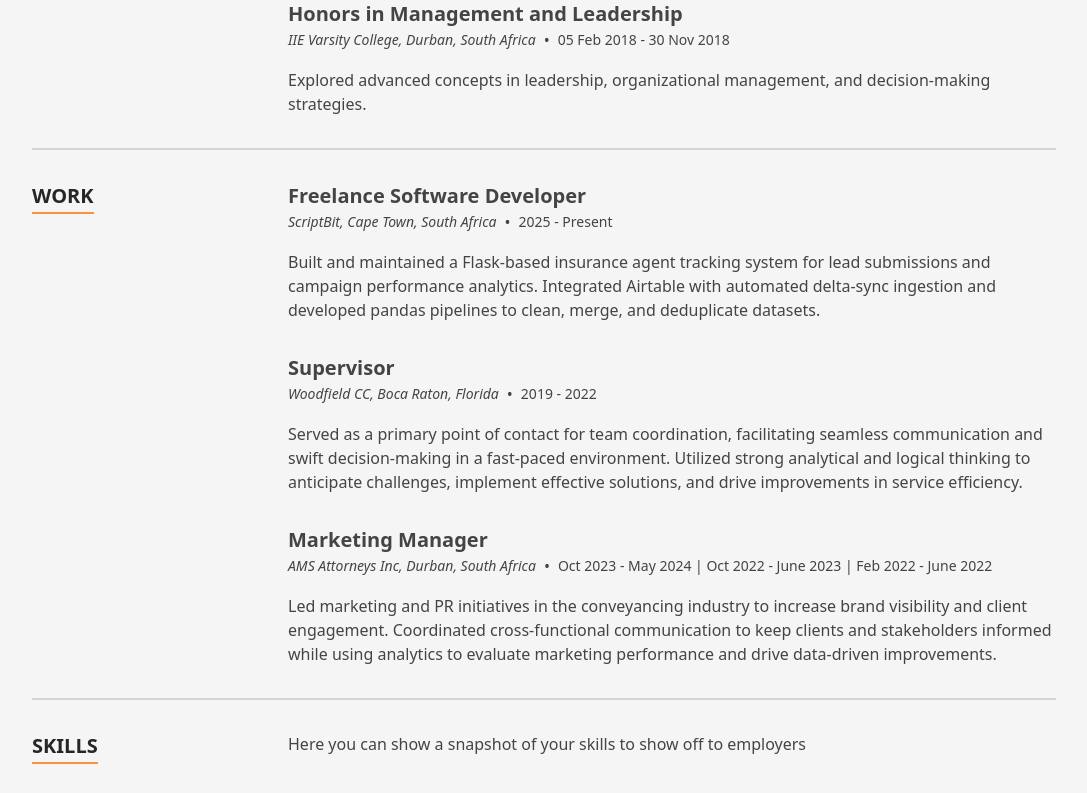
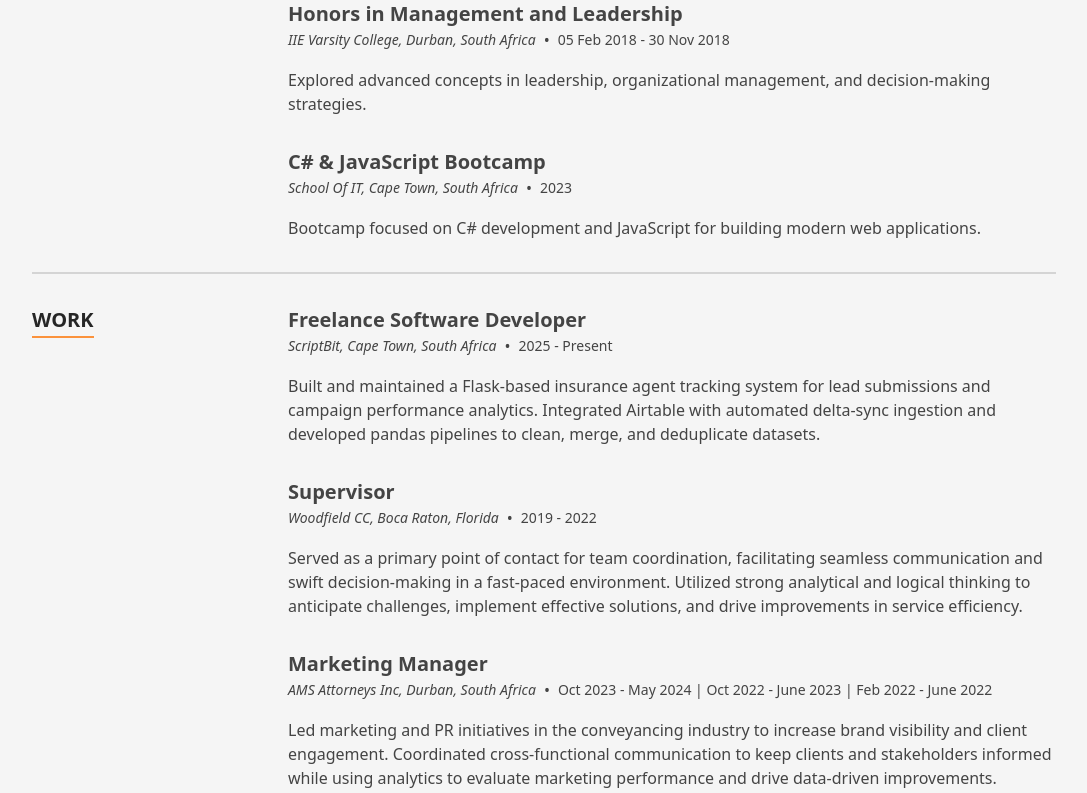
Before and after one commit to 7IronSnow7/personal_portfolio_main, a Next.js app: page / in a window 1280 px wide. Shown: the part 1644-2437 px from the top of the page, without its empty margins (96-1183 px from the left). Built offline with nearby package versions, Linux system fonts and the light colour scheme; no server answers.

Commit message:
Updated education section.

```diff
--- a/src/data/data.tsx
+++ b/src/data/data.tsx
@@ -274,7 +274,14 @@ export const education: TimelineItem[] = [
     title: 'Honors in Management and Leadership',
     content: <p>Explored advanced concepts in leadership, organizational management, and decision-making strategies.</p>,
   },
+  {
+    date: '2023',
+    location: 'School Of IT, Cape Town, South Africa',
+    title: 'C# & JavaScript Bootcamp',
+    content: <p>Bootcamp focused on C# development and JavaScript for building modern web applications.</p>,
+  },
 ];
+
 
 export const experience: TimelineItem[] = [
   {
```
